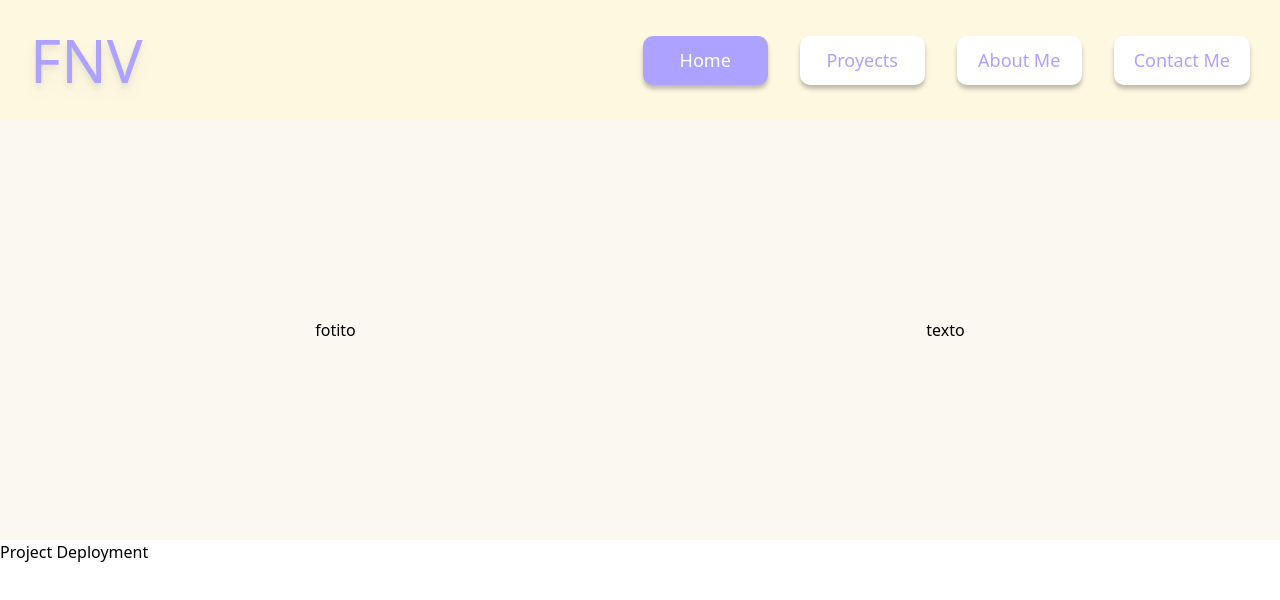
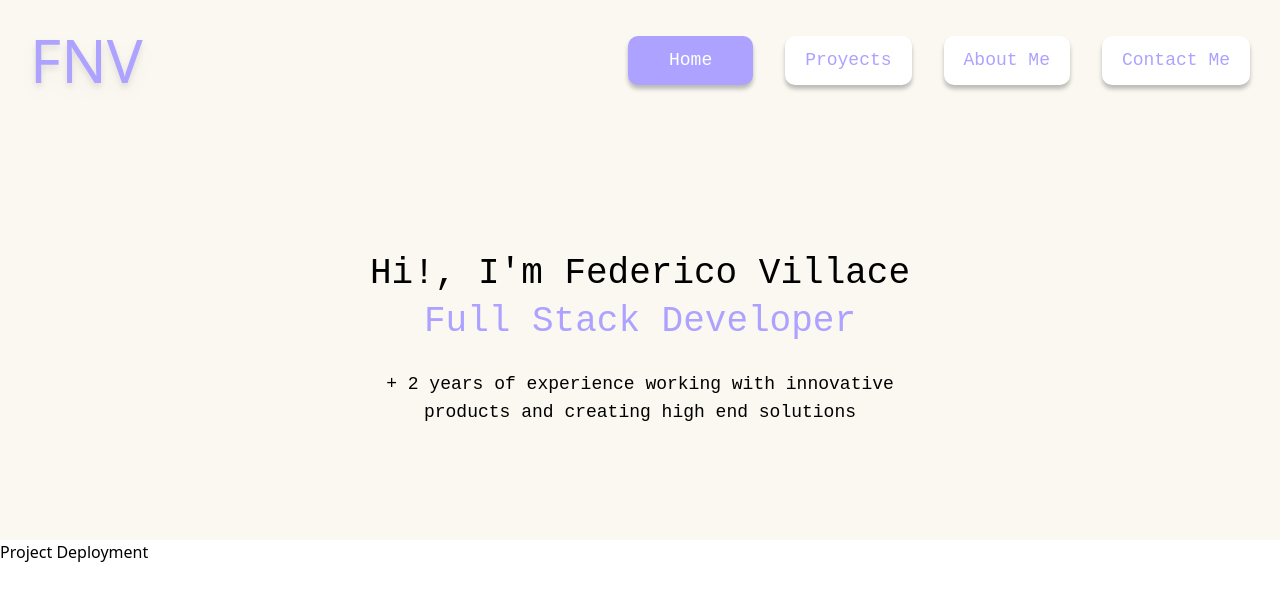
Before and after one commit to Federico-Villace/personal-blog, a Next.js app: page / in a window 1280 px wide. Shown: the top 600 px of the page. Built offline with nearby package versions, Linux system fonts and the light colour scheme.

Commit message:
updated home page

```diff
--- a/components/Header/index.tsx
+++ b/components/Header/index.tsx
@@ -3,14 +3,14 @@ import Button from "../Button";
 
 const Header = (): JSX.Element => {
   return (
-    <div className="flex items-center w-full h-[120px] bg-yellow ">
+    <div className="flex items-center w-full h-[120px] bg-light-yellow border-1 border-black border-b-black ">
       <div className="flex flex-wrap items-center w-full mx-[30px] justify-between capitalize">
         <div>
           <p className="text-[60px] font-light text-purple drop-shadow-lg">
             FNV
           </p>
         </div>
-        <div className="flex gap-8">
+        <div className="flex gap-8 font-Inconsolata">
           <Button variant={"primary"} text={"Home"} />
           <Button variant={"secondary"} text={"Proyects"} />
           <Button variant={"secondary"} text={"About Me"} />
--- a/components/Landing/index.tsx
+++ b/components/Landing/index.tsx
@@ -5,10 +5,18 @@ const Landing = (): JSX.Element => {
   return (
     <div>
       <Header />
-      <div className="flex items-center w-full h-[420px] bg-light-yellow ">
-        <div className="flex flex-wrap items-center w-full mx-[30px] justify-around ">
-          <div> fotito </div>
-          <div> texto </div>
+      <div className="flex items-center w-full h-[420px] bg-light-yellow font-Inconsolata">
+        <div className="flex flex-col items-center w-full justify-center">
+          <div className="flex flex-col items-center p-5 font-normal text-4xl">
+            <h1>Hi!, I'm Federico Villace</h1>
+            <h2 className="text-purple p-2">Full Stack Developer</h2>
+          </div>
+          <div className="flex flex-col max-w-xl items-center text-center font-normal text-lg">
+            <p>
+              + 2 years of experience working with innovative products and
+              creating high end solutions
+            </p>
+          </div>
         </div>
       </div>
     </div>
```
